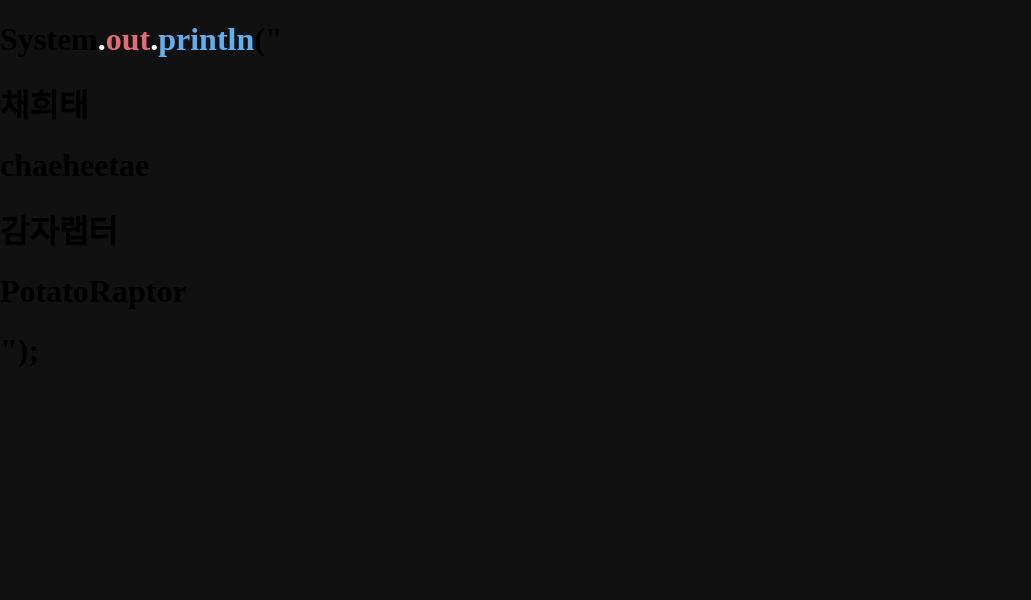
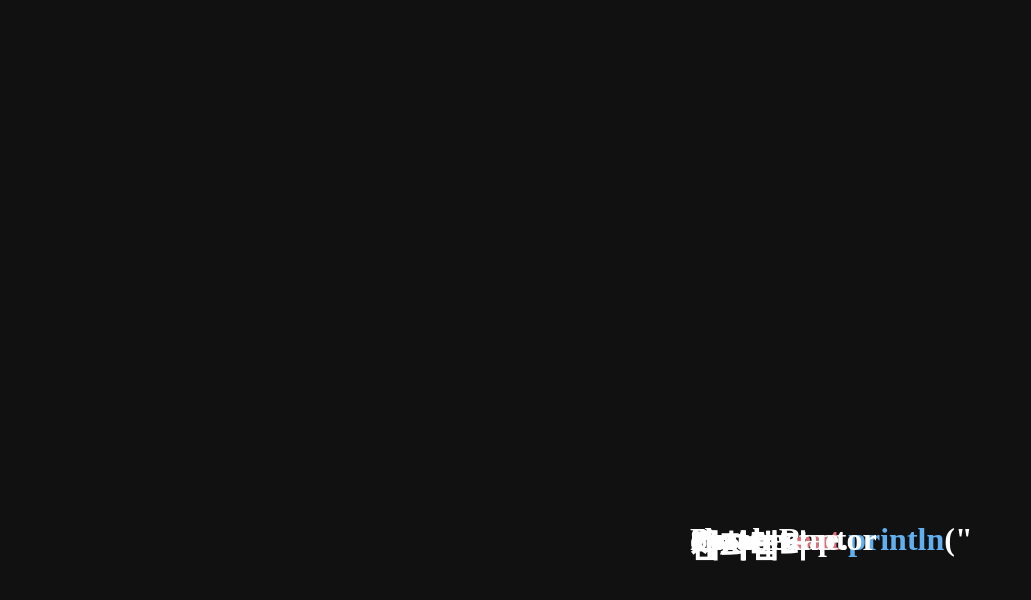
Before and after one commit to chaeheetae/scrolling-page, a plain HTML site: page chaeheetae/code/heetae.html in a window 1280 px wide. Shown: the whole page, without its empty margins (0-1031 px from the left). Drawn offline with Linux system fonts and the light colour scheme; files that its build step writes are made by us from their sources.

Commit message:
heetae1018

```diff
--- a/style.css
+++ b/style.css
@@ -152,3 +152,10 @@ a:hover {
   color: rgba(204, 255, 0, 0.85); /* 노란색 */
   box-shadow: rgba(251, 0, 255, 0.7) 0 1px 50px 50px inset; /* 초록색 */
 }
+h1{
+  left: 690px;
+  top: 500px;
+  text-align: center;
+  color: #ffffff;
+  position: fixed;
+}
```
Also changed, not shown: index.html (+2 -0 lines).
